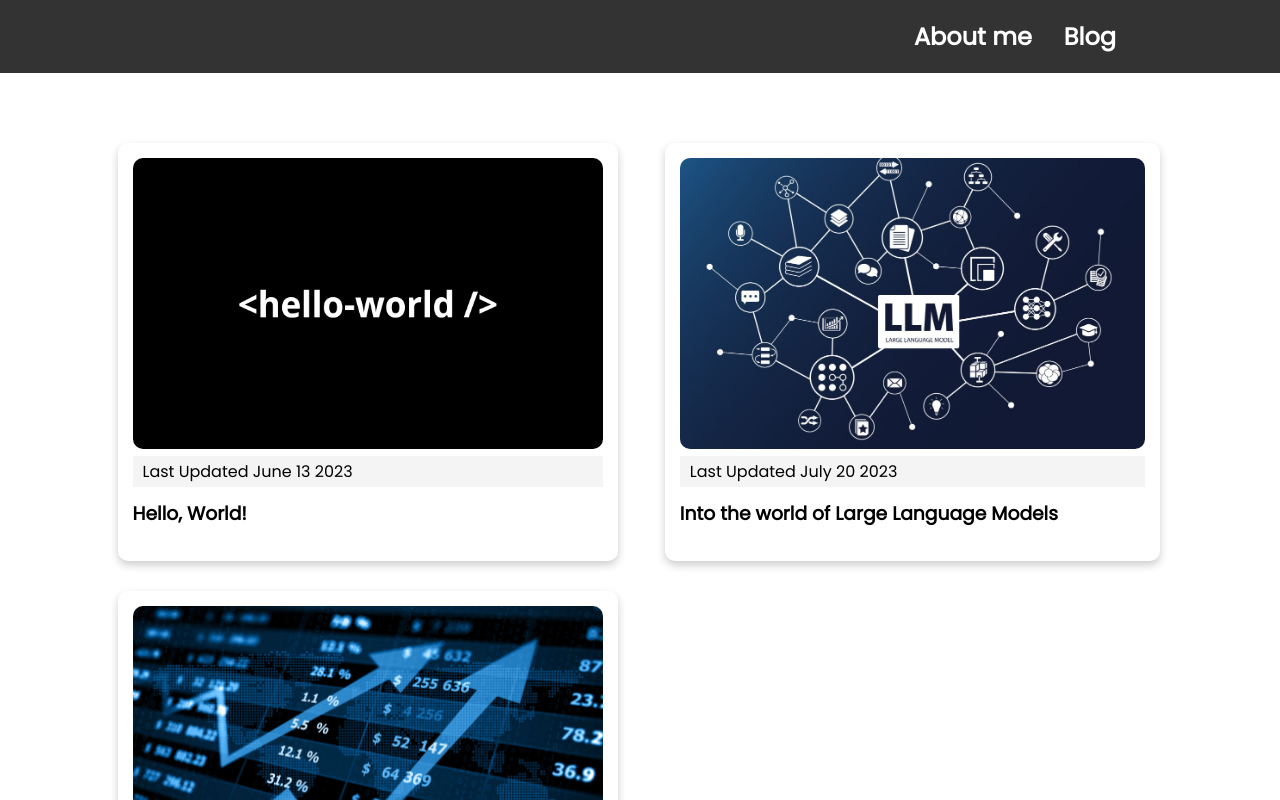
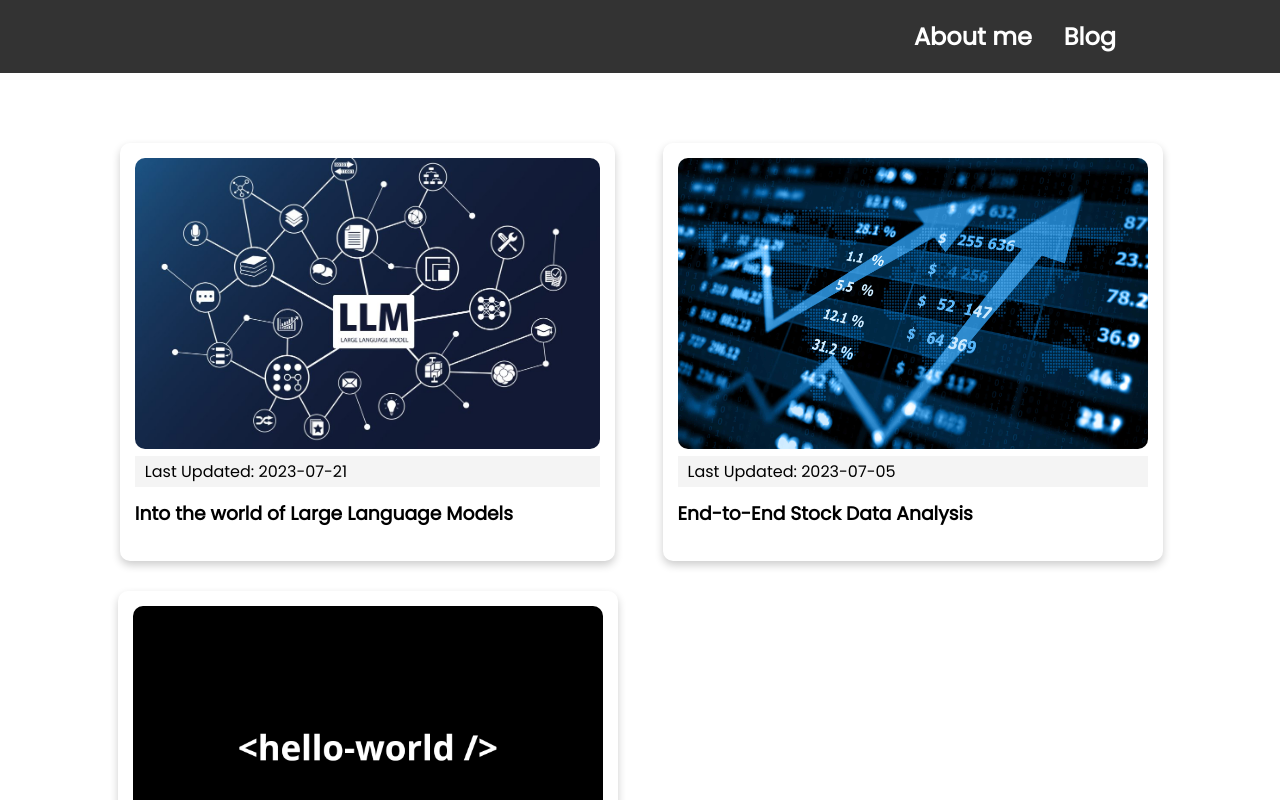
Before and after one commit to ptdk1020/ptdk1020.github.io, a Next.js app: page / in a window 1280 px wide. Shown: the top 800 px of the page. Built offline with nearby package versions, Linux system fonts and the light colour scheme.

Commit message:
add post sorting by date

```diff
--- a/components/Post.js
+++ b/components/Post.js
@@ -4,7 +4,7 @@ export default function Post({post}){
     return(<>
             <Link href={`/blog/${post.slug}`} className='card'>
                 <img src={post.frontmatter.cover_image}/>
-                <div className='post-date'>Last Updated {post.frontmatter.date}</div>
+                <div className='post-date'>Last Updated: {post.frontmatter.date}</div>
                 <h3 className='post-title'>{post.frontmatter.title}</h3>
                 <p>{post.frontmatter.excerpt}</p>
            </Link>
--- a/pages/index.js
+++ b/pages/index.js
@@ -25,6 +25,12 @@ export async function getStaticProps(){
     return {slug,frontmatter}
   })
 
+  posts.sort(function(x,y){
+    let date_x = new Date(x.frontmatter.date)
+    let date_y = new Date(y.frontmatter.date)
+    return date_y - date_x
+  })
+
   return {
     props: {
       posts,
--- a/posts/hello-world.md
+++ b/posts/hello-world.md
@@ -1,6 +1,6 @@
 ---
 title: "Hello, World!"
-date: "June 13 2023"
+date: "2023-06-13"
 excerp: "A test post!"
 cover_image: "/images/posts/hello-world.jpg"
 ---
--- a/posts/langquest.md
+++ b/posts/langquest.md
@@ -1,6 +1,6 @@
 ---
 title: "Into the world of Large Language Models"
-date: "July 20 2023"
+date: "2023-07-21"
 excerp: ""
 cover_image: "/images/posts/langquest/llm-cover.jpg"
 ---
--- a/posts/stock-analysis.md
+++ b/posts/stock-analysis.md
@@ -1,6 +1,6 @@
 ---
 title: "End-to-End Stock Data Analysis"
-date: "July 5, 2023"
+date: "2023-07-05"
 excerp: ""
 cover_image: "/images/posts/stock-analysis/stock-cover.jpg"
 ---
```
